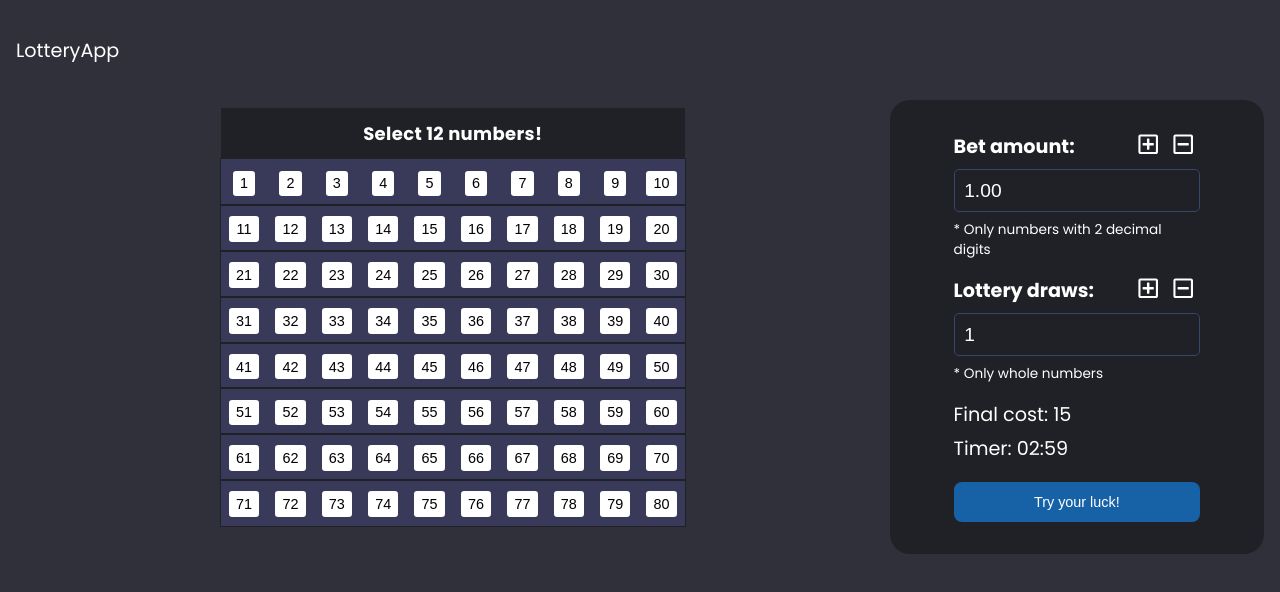
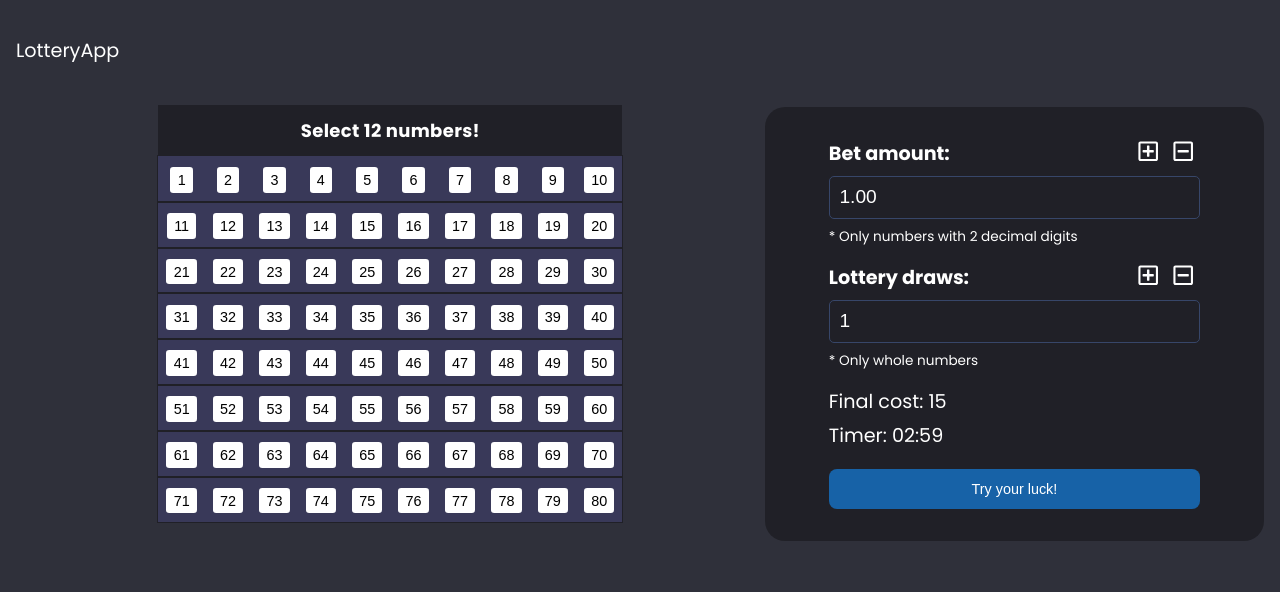
Before and after one commit to sava-stanchev/lottery-task, a React (Create React App) app in the folder client/: page /home in a window 1280 px wide. Shown: the top 592 px of the page. Built offline with nearby package versions, Linux system fonts and the light colour scheme.

Commit message:
bet amount plus/minus working

```diff
--- a/client/src/App.css
+++ b/client/src/App.css
@@ -64,8 +64,8 @@ body {
 
 .lottery-form {
   background-color: #202027;
-  width: 30vw;
-  max-width: 30%;
+  width: 40vw;
+  max-width: 40%;
   padding: 2rem 4rem;
   border-radius: 20px;
 }
--- a/client/src/components/LotteryPage.js
+++ b/client/src/components/LotteryPage.js
@@ -1,7 +1,10 @@
-import React from 'react';
+import React, {useState} from 'react';
 import {FaRegPlusSquare, FaRegMinusSquare} from "react-icons/fa";
 
 const LotteryPage = () => {
+  const [betAmount, setBetAmount] = useState(1.00);
+
+  const displayBetAmount = betAmount.toFixed(2);
   const numbersArr = Array.from({length: 80}, (_, i) => i + 1);
 
   const getRows = array => {
@@ -46,15 +49,21 @@ const LotteryPage = () => {
           <div className="plus-minus">
             <label>Bet amount:</label>
             <div>
-              <button type="button" className="plus-button" tabIndex="-1">
+              <button type="button" className="plus-button" tabIndex="-1" onClick={() => setBetAmount(betAmount + 0.20)}>
                 <FaRegPlusSquare/>
               </button>
-              <button type="button" className="minus-button" tabIndex="-1">
+              {displayBetAmount === "0.20" ?
+              <button type="button" className="minus-button" disabled={true} tabIndex="-1">
                 <FaRegMinusSquare/>
               </button>
+              :
+              <button type="button" className="minus-button" tabIndex="-1" onClick={() => setBetAmount(betAmount - 0.20)}>
+                <FaRegMinusSquare/>
+              </button>
+              }
             </div>
           </div>
-          <input type="text" defaultValue="1.00"/>
+          <input type="text" defaultValue="1.00" value={displayBetAmount}/>
           <p className ="reminderMsg">
            * Only numbers with 2 decimal digits
           </p>
```
